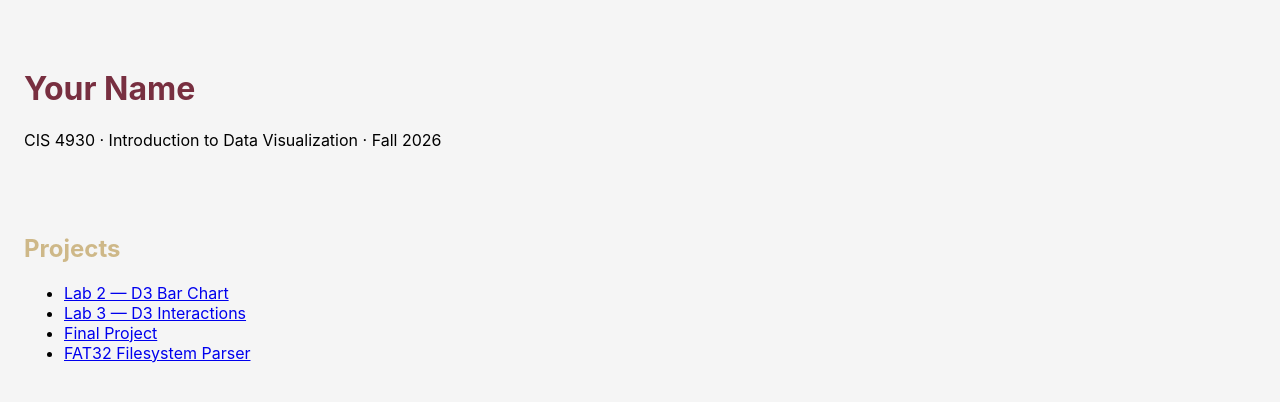
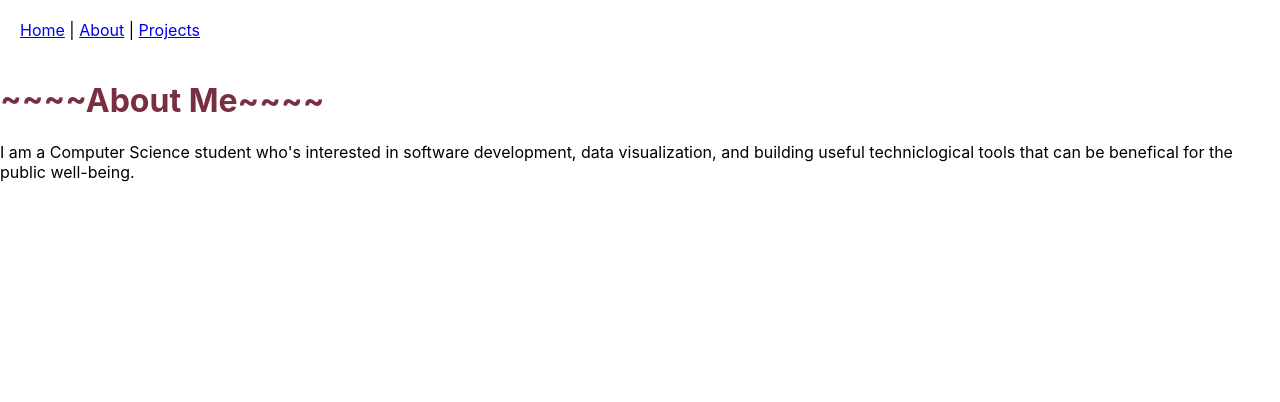
Before and after one commit to larrytheWatermelon4477/Homepage, a React (Create React App) app: page /about in a window 1280 px wide. Shown: the top 402 px of the page. Built offline with nearby package versions, Linux system fonts and the light colour scheme.

Commit message:
add multi-page routing

```diff
--- a/src/App.tsx
+++ b/src/App.tsx
@@ -1,28 +1,27 @@
-import React from "react";
 import "./App.scss";
 
-import Header from "./Components/Header";
-import ProjectList from "./Components/ProjectList";
+import { BrowserRouter, Routes, Route, Link } from "react-router-dom";
 
+import Home from "./Pages/Home";
+import About from "./Pages/About";
+import Projects from "./Pages/Projects";
 
 function App() {
+  return (
+    <BrowserRouter>
+      <nav style={{ padding: "20px" }}>
+        <Link to="/">Home</Link> |{" "}
+        <Link to="/about">About</Link> |{" "}
+        <Link to="/projects">Projects</Link>
+      </nav>
 
-  const projects = [
-    { name: "Lab 2 — D3 Bar Chart", url: "#" },
-    { name: "Lab 3 — D3 Interactions", url: "#" },
-    { name: "Final Project", url: "#" },
-    { name: "FAT32 Filesystem Parser", url: "#" },
-  ];
-
-  return (
-    <div className="App">
-      <Header />
-      <ProjectList projects={projects} />
-    </div>
+      <Routes>
+        <Route path="/" element={<Home />} />
+        <Route path="/about" element={<About />} />
+        <Route path="/projects" element={<Projects />} />
+      </Routes>
+    </BrowserRouter>
   );
 }
 
-
-
-
 export default App;
--- /dev/null
+++ b/src/Pages/About.tsx
@@ -0,0 +1,15 @@
+function About () {
+    return (
+
+        <div>
+            <h1>~~~~About Me~~~~</h1>
+            <p>
+                I am a Computer Science student who's interested in software development, data visualization,
+                and building useful techniclogical tools that can be benefical for the public well-being.
+            </p>
+
+        </div>
+    );
+}
+
+export default About;
--- /dev/null
+++ b/src/Pages/Home.tsx
@@ -0,0 +1,11 @@
+function Home (){
+    return (
+        <div>
+            <h1>Sanai Andrews</h1>
+            <p>CIS 4930 · Introduction to Data Visualization · Fall 2026</p>
+
+        </div>
+    );
+}
+
+export default Home;
--- /dev/null
+++ b/src/Pages/Projects.tsx
@@ -0,0 +1,12 @@
+function Projects() {
+    return (
+        <div>
+            <h1>----Projects----</h1>
+            <p>My course & personal projects will appear here.</p>
+
+
+        </div>
+    );
+}
+
+export default Projects;
```
